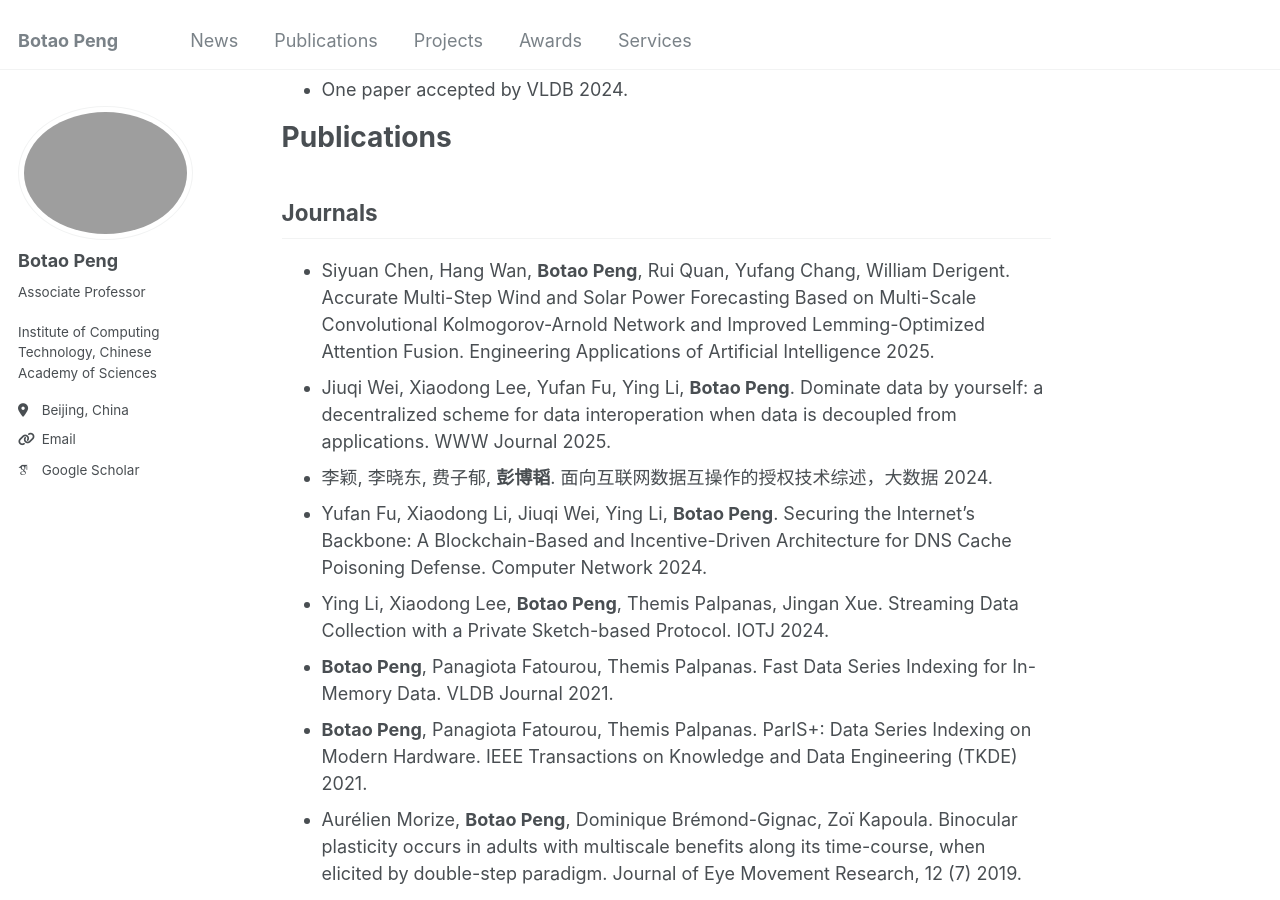
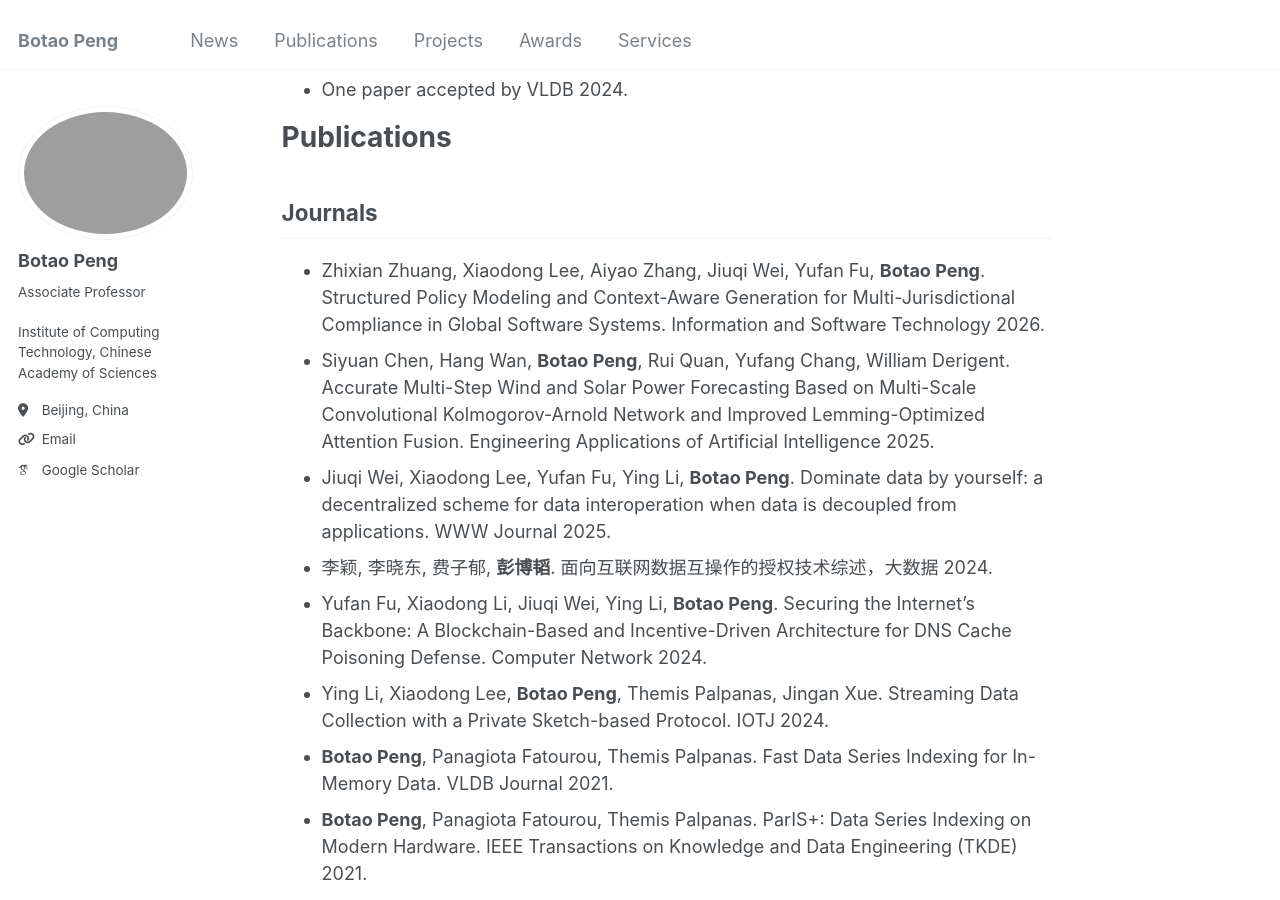
Before and after one commit to BotaoPENG/botaopeng.github.io, a Jekyll site: the page built from _pages/about.md, in a window 1280 px wide and 900 px high, scrolled down 576 px. Built offline with Jekyll 4.4.1, drawn with Linux system fonts in a browser that asks for light colours; some web fonts are replaced.

Commit message:
Update about.md

```diff
--- a/_pages/about.md
+++ b/_pages/about.md
@@ -24,6 +24,7 @@ I am an Associate Professor at the Institute of Computing Technology, Chinese Ac
 
 ## Journals
 
+- Zhixian Zhuang, Xiaodong Lee, Aiyao Zhang, Jiuqi Wei, Yufan Fu, **Botao Peng**. Structured Policy Modeling and Context-Aware Generation for Multi-Jurisdictional Compliance in Global Software Systems. Information and Software Technology 2026.
 - Siyuan Chen, Hang Wan, **Botao Peng**, Rui Quan, Yufang Chang, William Derigent. Accurate Multi-Step Wind and Solar Power Forecasting Based on Multi-Scale Convolutional Kolmogorov-Arnold Network and Improved Lemming-Optimized Attention Fusion. Engineering Applications of Artificial Intelligence 2025.
 - Jiuqi Wei, Xiaodong Lee, Yufan Fu, Ying Li, **Botao Peng**. Dominate data by yourself: a decentralized scheme for data interoperation when data is decoupled from applications. WWW Journal 2025.
 - 李颖, 李晓东, 费子郁, **彭博韬**. 面向互联网数据互操作的授权技术综述，大数据 2024.
```
